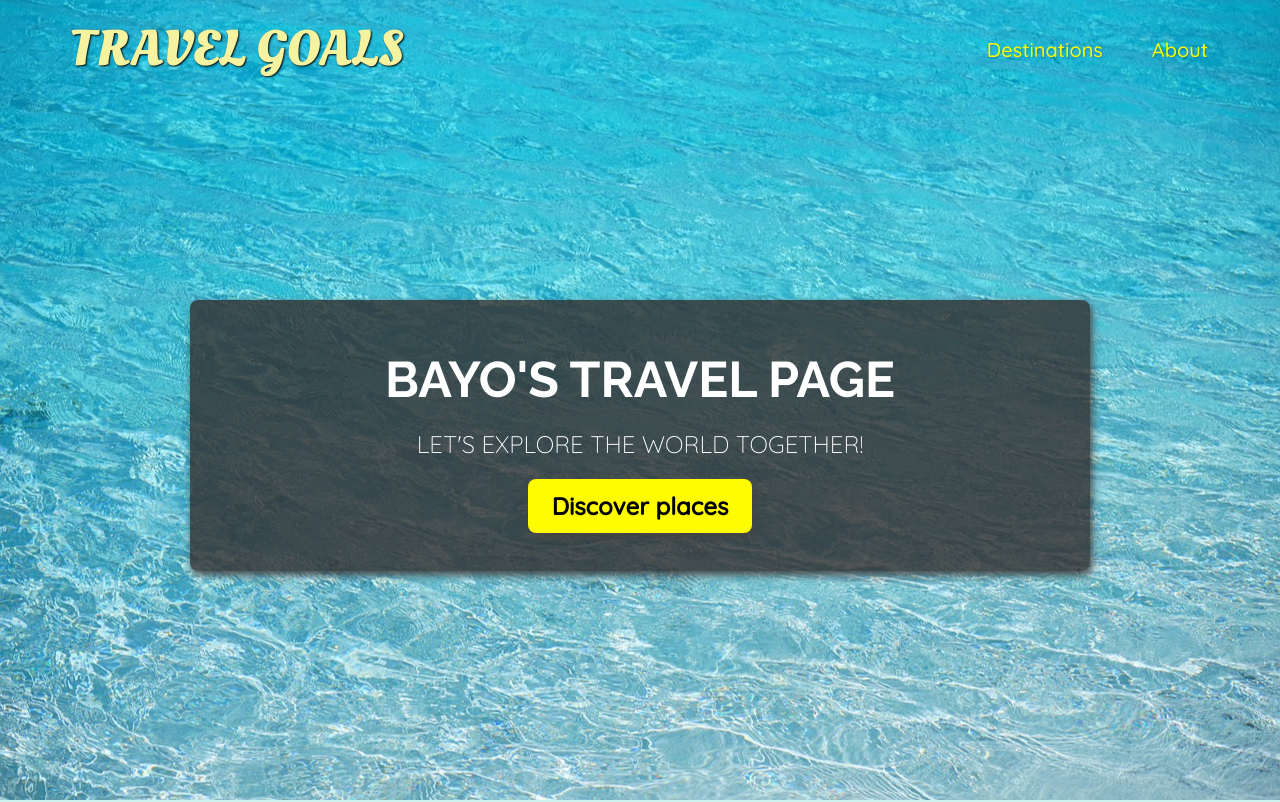
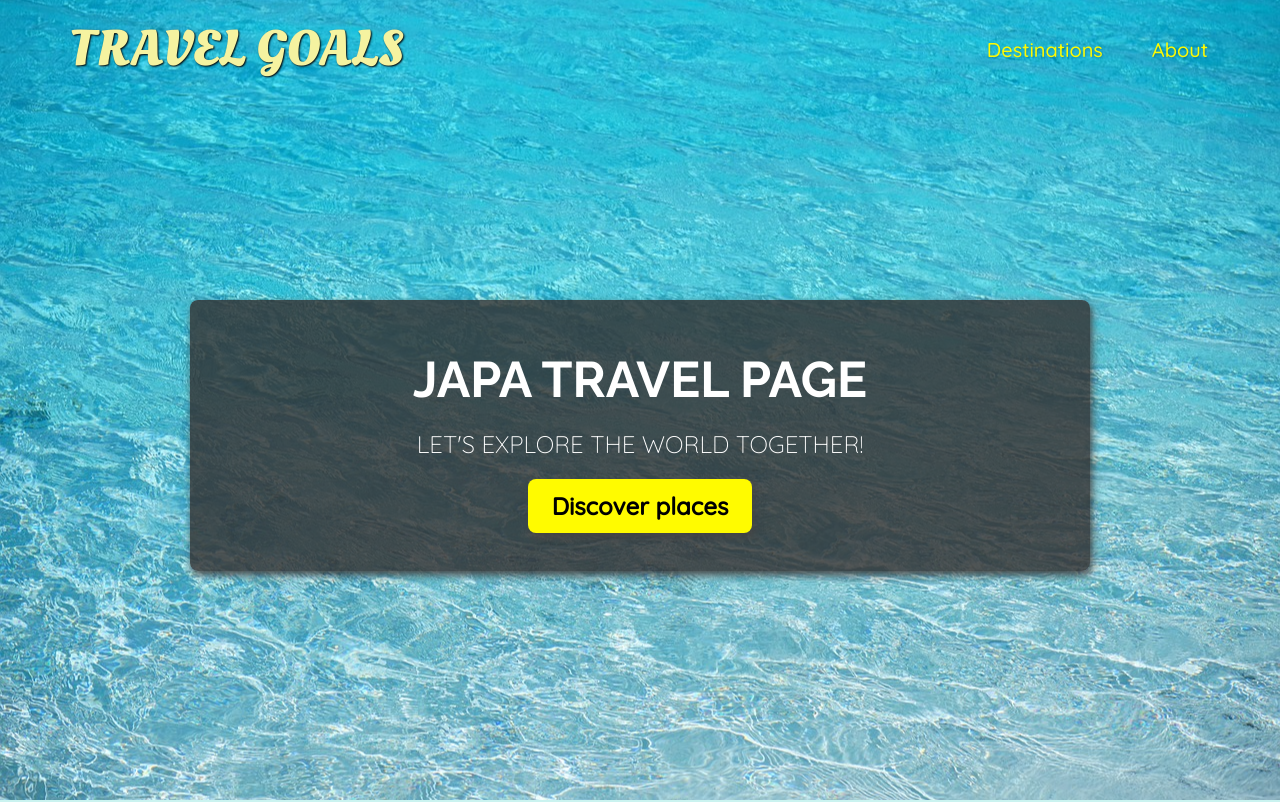
Before and after one commit to Bolaji-Bidemi/Travel-website, a plain HTML site: page index.html in a window 1280 px wide. Shown: the top 802 px of the page. Drawn offline with Linux system fonts and the light colour scheme.

Commit message:
Update index.html

```diff
--- a/index.html
+++ b/index.html
@@ -27,7 +27,7 @@
     <main>
       <section id="hero">
         <div class="hero-content">
-          <h1>Bayo's Travel page</h1>
+          <h1>Japa Travel page</h1>
           <p>Let's explore the world together!</p>
           <a href="/place.html">Discover places</a>
         </div>
```
